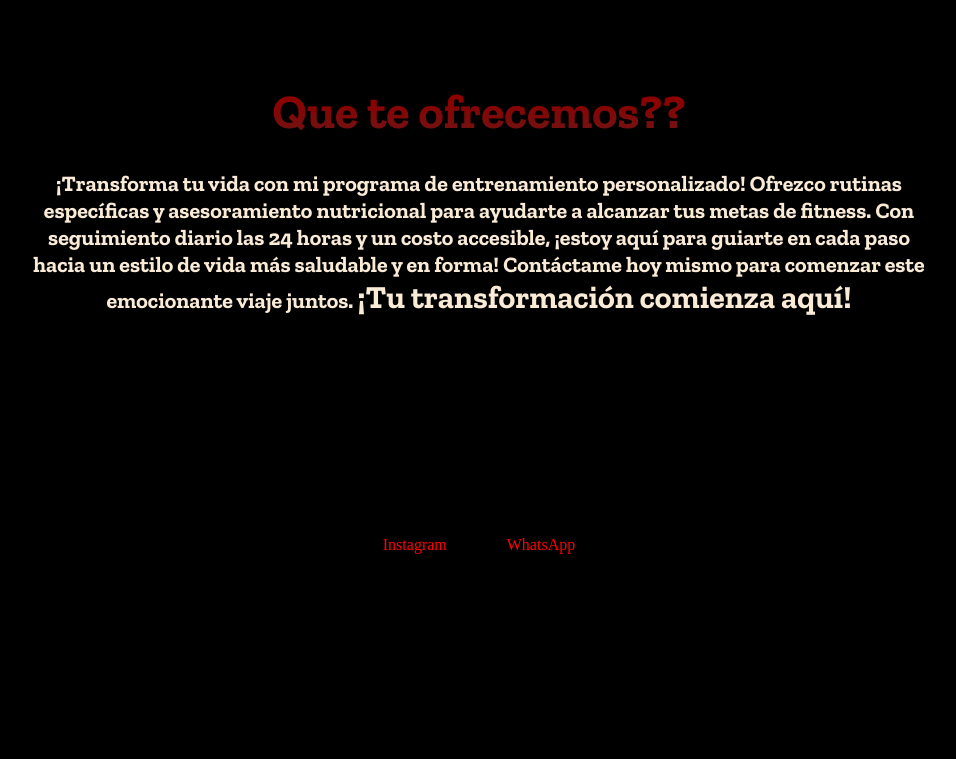
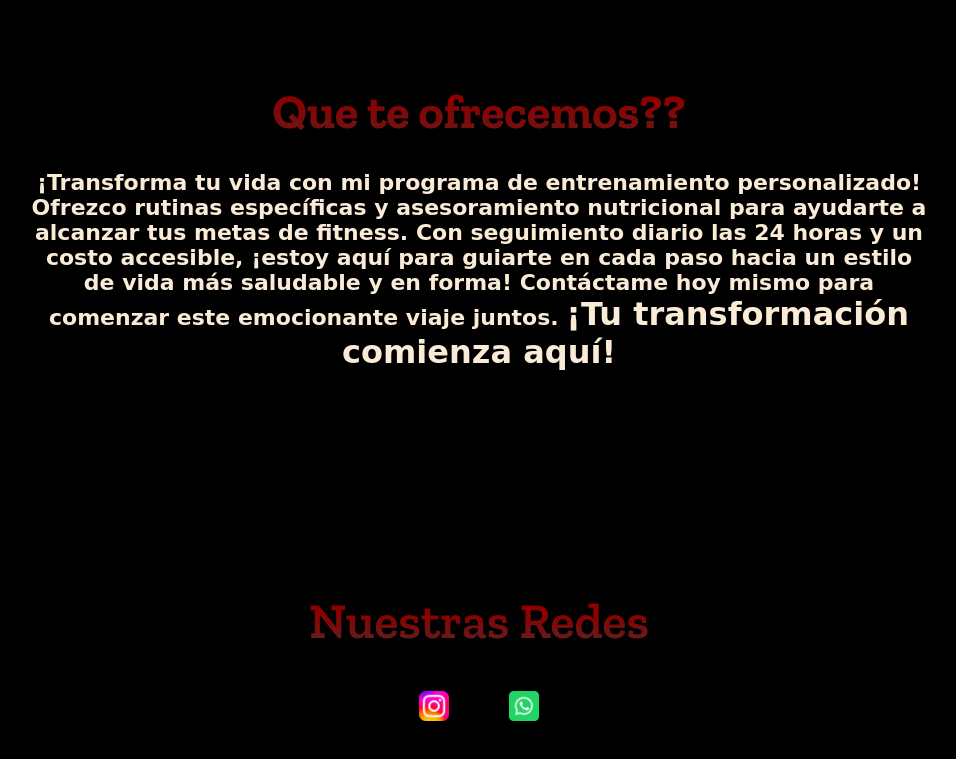
Before and after one commit to Nikito85/cursofitnes, a plain HTML site: page index.html in a window 1280 px wide. Shown: the part 837-1596 px from the top of the page, without its empty margins (161-1117 px from the left). Before the commit the page ends 1501 px from the top, so only its background shows below. Drawn offline with nearby package versions, Linux system fonts and the light colour scheme.

Commit message:
footer con img

```diff
--- a/index.html
+++ b/index.html
@@ -32,6 +32,7 @@
                 <li class="links"><a href="#informacion">Informacion</a></li>
                 <li class="links"><a href="">Programas</a></li>
                 <li class="links"><a href="">Clientes</a></li>
+                <li class="lins"><a href="#contactos">Contancanos</a></li>
             </ul>
         </nav>
     </header>
@@ -61,12 +62,16 @@
             </div>
         </section>
     </main>
-    <footer>
+    <footer id="contactos">
+        <h2>Nuestras Redes</h2>
         <ul class="footer-links">
-            <li><a href="https://www.instagram.com/christoff_fitness/" target="_blank">Instagram</a></li>
-            <li><a href="#">WhatsApp</a></li>
+            <li><a href="https://www.instagram.com/christoff_fitness/" target="_blank"><img src="igicono.png" alt="" class="imglogo"></a></li>
+            <li><a href="https://wa.me/5493548553929?text=Me%20darias%20info%20de%20la%20Membresia%20"><img src="wappicono.png"  class="imglogo"></a></li>
+            <!-- <li><a href="https://www.instagram.com/christoff_fitness/" target="_blank">Instagram</a></li>
+            <a aria-label="Chat on WhatsApp" href="https://wa.me/5493548553929?text=Me%20darias%20info%20de%20la%20Membresia%20  "><img alt="Chat on WhatsApp" src="wappicono.png" />Chat on WhatsApp
+                </a> -->
         </ul>
-        <i class="fa-solid fa-cart-shopping"></i>
+
     </footer>
 
 
--- a/styles.css
+++ b/styles.css
@@ -145,11 +145,11 @@ main {
   flex-direction: column;
 }
 .frase p {
-  font-family: "Zilla Slab", serif;
   display: flex;
   width: 40%;
   align-content: center;
   justify-content: center;
+  font-family: "Zilla Slab", serif;
 }
 
 .frase2 {
@@ -157,7 +157,6 @@ main {
   padding: 50px 0;
   width: 70%;
   margin: 0 auto;
-  font-family: "Zilla Slab", serif;
 }
 .frase2 h2 {
   padding: 30px 0px;
@@ -170,6 +169,7 @@ main {
   );
   color: transparent;
   background-clip: text;
+  font-family: "Zilla Slab", serif;
 }
 .frase2 p {
   font-size: 22px;
@@ -187,11 +187,20 @@ footer {
   justify-content: center;
   gap: 40px;
   padding: 70px 0;
+  font-family: "Zilla Slab", serif;
 }
 
-footer p {
-  font-weight: 300;
-  font-size: 20px;
+#contactos h2 {
+  font-weight: 600;
+  font-size: 50px;
+  background: linear-gradient(
+    360deg,
+    rgb(83, 40, 40) 0%,
+    rgba(140, 0, 0, 1) 60%
+  );
+  color: transparent;
+  background-clip: text;
+  font-family: "Zilla Slab", serif;
 }
 
 .footer-links {
@@ -199,14 +208,15 @@ footer p {
   gap: 30px;
 }
 
-footer span {
-  font-weight: 800;
-}
 #menu-toggle {
   display: none;
 }
 .menu-label {
   display: none;
+}
+.imglogo {
+  width: 30px;
+  height: 30px;
 }
 
 @media (max-width: 992px) {
```
Also changed, not shown: Bodybuilder Fitness Club Black Logo.jpg (deleted), igicono.png (added), wappicono.png (added).
